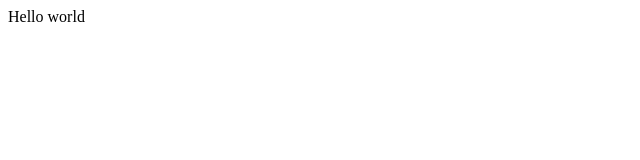
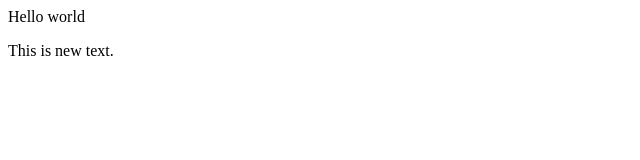
Before and after one commit to ppsett/GitTest, a plain HTML site: page index.html in a window 1280 px wide. Shown: the full height of the page, 0-640 px from the left. Drawn offline with Linux system fonts and the light colour scheme.

Commit message:
text changes

```diff
--- a/index.html
+++ b/index.html
@@ -1,5 +1,6 @@
 <html>
     <div>
         <p>Hello world</p>
+        <p>This is new text.</p>
     </div>
 </html>
```
